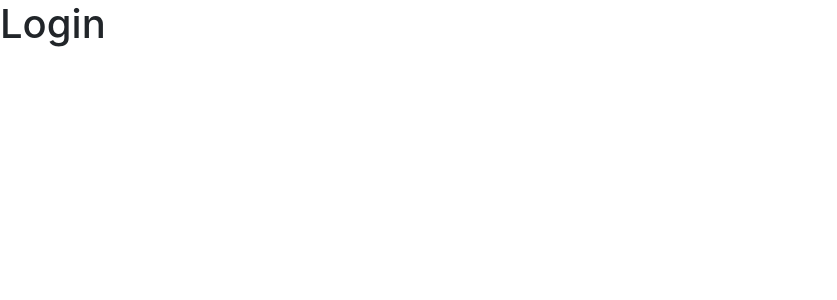
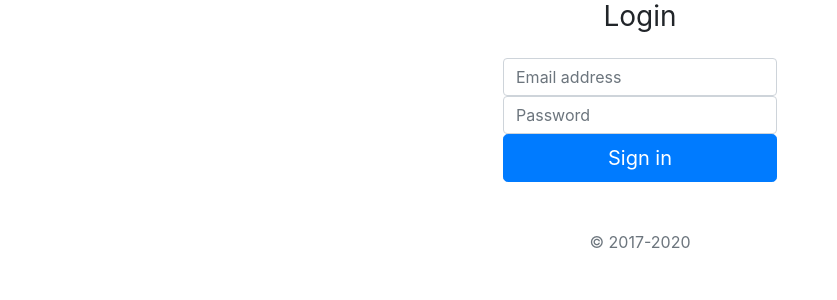
Before and after one commit to lpaganete/eventos, a React (Create React App) app: page /login in a window 1280 px wide. Shown: the top 300 px of the page, without its empty margins (0-837 px from the left). Built offline with nearby package versions, Linux system fonts and the light colour scheme.

Commit message:
Criando estrutura do formulário

```diff
--- a/src/view/login/index.js
+++ b/src/view/login/index.js
@@ -3,7 +3,26 @@ import React from 'react';
 
 function Login() {
     return (
-        <h1>Login</h1>
+
+        <div className="login-content d-flex align-items-center">
+            <form className="form-signin mx-auto">
+                <div className="text-center mb-4">
+                    <h1 className="h3 mb-3 font-weight-normal">Login</h1>
+                </div>
+
+                <div className="form-label-group">
+                    <input type="email" id="inputEmail" className="form-control" placeholder="Email address" />
+                </div>
+
+                <div className="form-label-group">
+                    <input type="password" id="inputPassword" className="form-control" placeholder="Password" />
+                </div>
+
+                <button className="btn btn-lg btn-primary btn-block" type="submit">Sign in</button>
+                <p className="mt-5 mb-3 text-muted text-center">&copy; 2017-2020</p>
+
+            </form>
+        </div>
     )
 }
 
```
